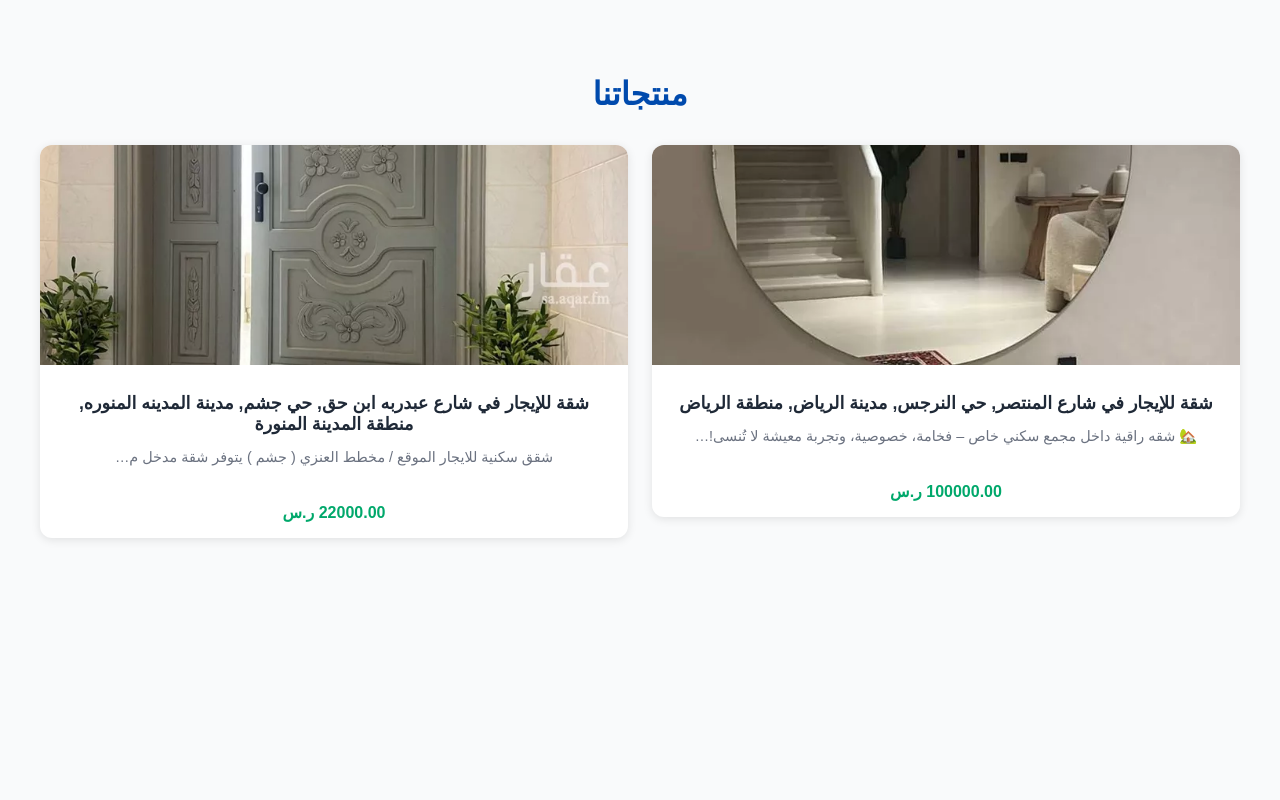
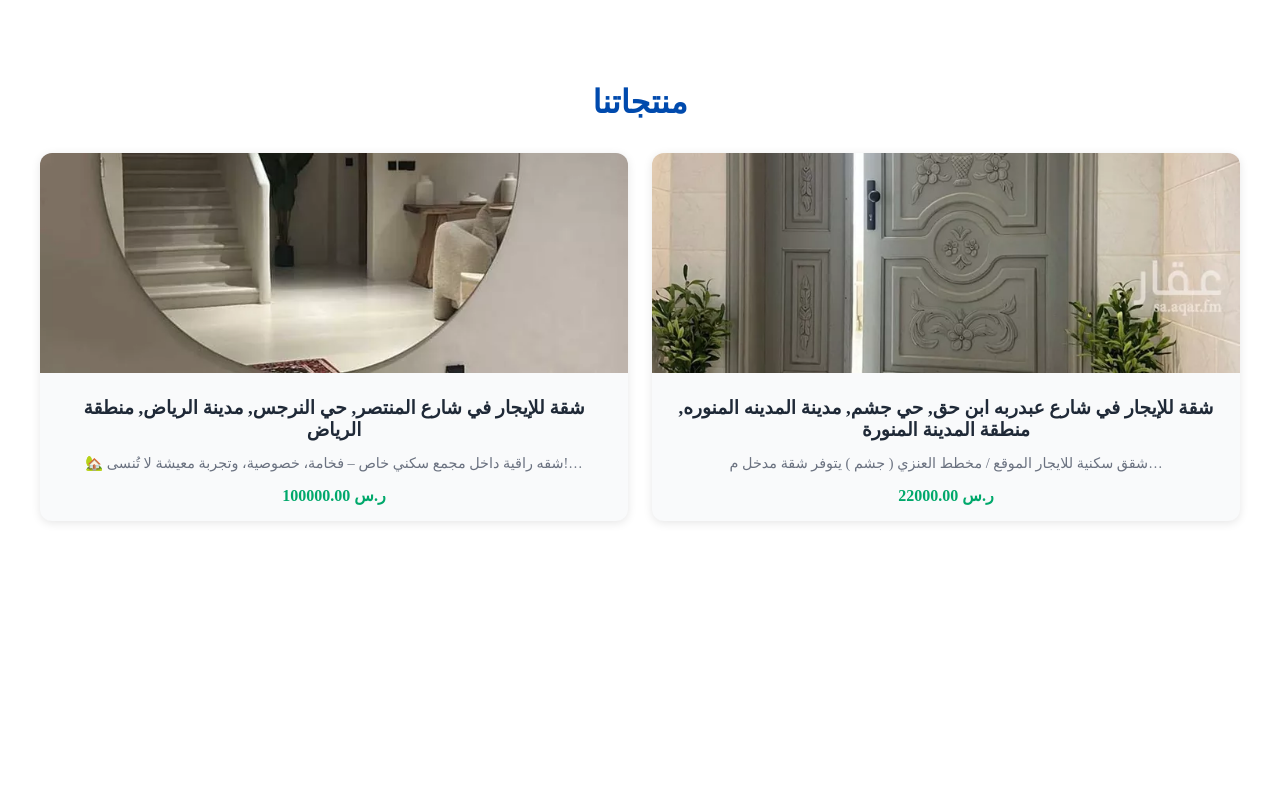
Before and after one commit to ffayy0/sa1, a Django app: page /store/ in a window 1280 px wide. Run offline with Django 4.2, Linux system fonts and the light colour scheme; data comes from the database, SQL or seed files in the repository.

Commit message:
نجاح عرض المنتجات

```diff
--- a/sa1/views.py
+++ b/sa1/views.py
@@ -1,5 +1,6 @@
 from django.shortcuts import render
+from store.models import Product
 
 def home_view(request):
-    """الصفحة الرئيسية للموقع"""
-    return render(request, 'home.html')
+    products = Product.objects.all().order_by('-created_at')
+    return render(request, 'home.html', {'products': products})
--- a/templates/store_templates/products.html
+++ b/templates/store_templates/products.html
@@ -1,118 +1,25 @@
 {% load static %}
-<!DOCTYPE html>
-<html lang="ar" dir="rtl">
-<head>
-    <meta charset="UTF-8">
-    <meta name="viewport" content="width=device-width, initial-scale=1.0">
-    <title>المنتجات</title>
-    <style>
-        body {
-            font-family: "Tajawal", sans-serif;
-            background-color: #f9fafb;
-            margin: 0;
-            padding: 0;
-        }
+<section class="products-section" style="padding: 3rem 1rem; text-align: center; background-color: #ffffff;">
+    <h2 style="color: #004aad; font-size: 2rem; margin-bottom: 2rem;">منتجاتنا</h2>
 
-        .products-section {
-            padding: 3rem 1rem;
-            text-align: center;
-        }
-
-        .products-section h2 {
-            color: #004aad;
-            font-size: 2rem;
-            margin-bottom: 2rem;
-        }
-
-        .products-container {
-            max-width: 1200px;
-            margin: 0 auto;
-            display: grid;
-            grid-template-columns: repeat(auto-fit, minmax(250px, 1fr));
-            gap: 1.5rem;
-        }
-
-        .product-card {
-            background: #ffffff;
-            border-radius: 12px;
-            box-shadow: 0 2px 10px rgba(0, 0, 0, 0.1);
-            overflow: hidden;
-            transition: transform 0.3s ease, box-shadow 0.3s ease;
-        }
-
-        .product-card:hover {
-            transform: translateY(-5px);
-            box-shadow: 0 5px 15px rgba(0, 0, 0, 0.15);
-        }
-
-        .product-card img {
-            width: 100%;
-            height: 220px;
-            object-fit: cover;
-        }
-
-        .product-info {
-            padding: 1rem;
-            text-align: center;
-        }
-
-        .product-info h3 {
-            margin: 0.5rem 0;
-            color: #1f2937;
-            font-size: 1.1rem;
-        }
-
-        .product-info p {
-            color: #6b7280;
-            font-size: 0.9rem;
-            min-height: 40px;
-        }
-
-        .price {
-            color: #00a86b;
-            font-weight: bold;
-            font-size: 1rem;
-            margin-top: 0.5rem;
-        }
-
-        a.product-link {
-            text-decoration: none;
-            color: inherit;
-        }
-
-        /* رسالة عدم وجود منتجات */
-        .no-products {
-            grid-column: 1 / -1;
-            color: #6b7280;
-            font-size: 1rem;
-        }
-    </style>
-</head>
-<body>
-
-<section class="products-section">
-    <h2>منتجاتنا</h2>
-    <div class="products-container">
+    <div style="max-width: 1200px; margin: 0 auto; display: grid; grid-template-columns: repeat(auto-fit, minmax(250px, 1fr)); gap: 1.5rem;">
         {% for product in products %}
-        <a href="{% url 'store:product_detail' product.id %}" class="product-link">
-            <div class="product-card">
+        <a href="{% url 'store:product_detail' product.id %}" style="text-decoration:none; color:inherit;">
+            <div style="background: #f9fafb; border-radius: 12px; box-shadow: 0 2px 10px rgba(0,0,0,0.1); overflow: hidden; transition: transform 0.3s ease;">
                 {% if product.image %}
-                <img src="{{ product.image.url }}" alt="{{ product.name }}">
+                <img src="{{ product.image.url }}" alt="{{ product.name }}" style="width:100%; height:220px; object-fit:cover;">
                 {% else %}
-                <img src="{% static 'images/no-image.jpg' %}" alt="لا توجد صورة">
+                <img src="{% static 'images/no-image.jpg' %}" alt="لا توجد صورة" style="width:100%; height:220px; object-fit:cover;">
                 {% endif %}
-                <div class="product-info">
-                    <h3>{{ product.name }}</h3>
-                    <p>{{ product.description|truncatechars:70 }}</p>
-                    <div class="price">{{ product.price }} ر.س</div>
+                <div style="padding: 1rem;">
+                    <h3 style="margin: 0.5rem 0; color: #1f2937;">{{ product.name }}</h3>
+                    <p style="color:#6b7280; font-size:0.9rem;">{{ product.description|truncatechars:70 }}</p>
+                    <div style="color:#00a86b; font-weight:bold; font-size:1rem; margin-top:0.5rem;">{{ product.price }} ر.س</div>
                 </div>
             </div>
         </a>
         {% empty %}
-        <p class="no-products">لا توجد منتجات حالياً.</p>
+        <p style="grid-column:1/-1; color:#6b7280;">لا توجد منتجات حالياً.</p>
         {% endfor %}
     </div>
 </section>
-
-</body>
-</html>
```
Also changed, not shown: templates/home.html (+7 -3 lines).
